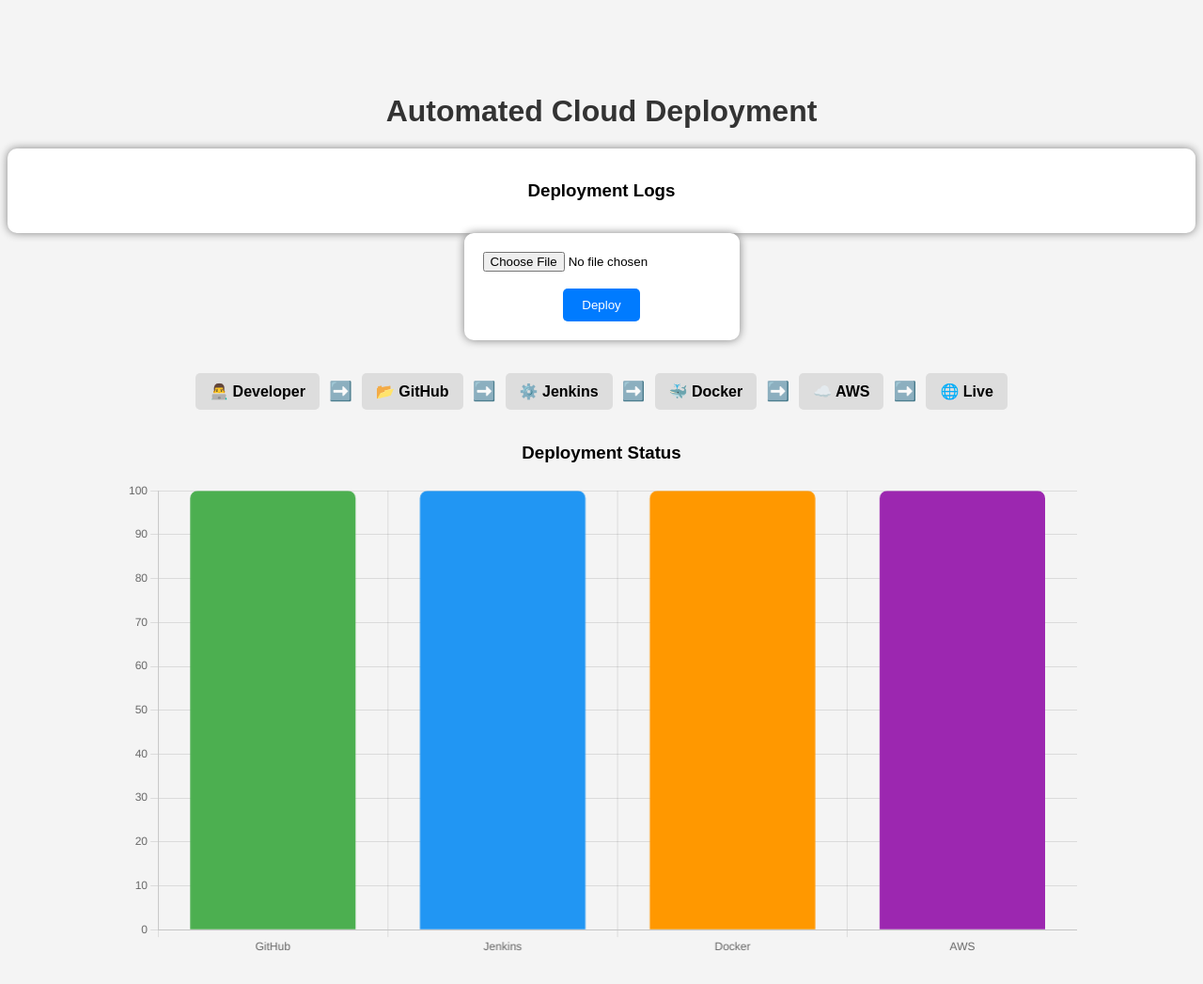
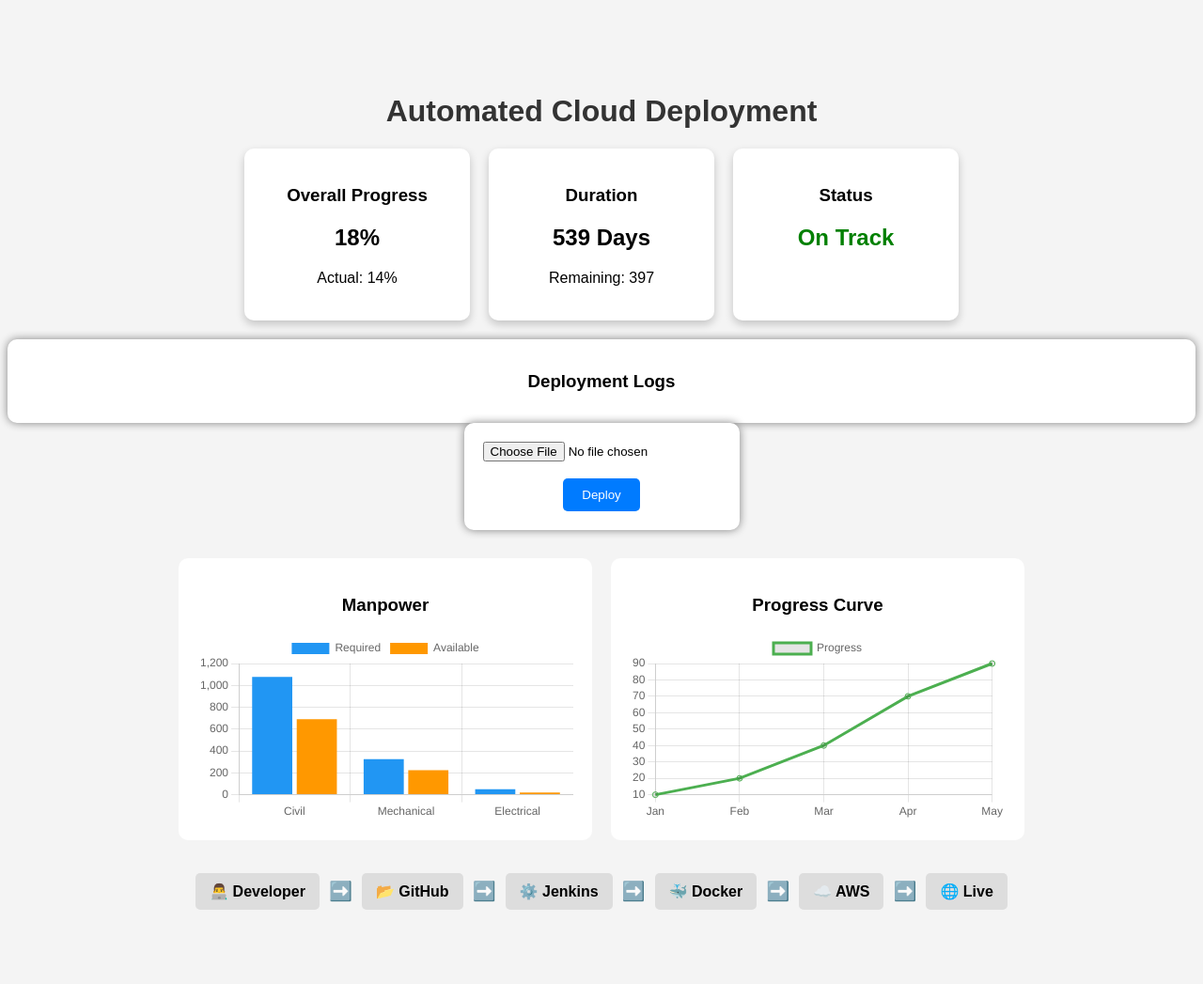
Before and after one commit to PunyaKP/cloud-deployment-system, a Flask app: page / in a window 1280 px wide. Shown: the whole page at 94% size. After the commit the page ends 968 px from the top, so only its background shows below. Run offline with Flask 3, Linux system fonts and the light colour scheme.

Commit message:
Auto deploy commit

```diff
--- a/templates/index.html
+++ b/templates/index.html
@@ -54,12 +54,60 @@
     background: #4CAF50;
     color: white;
 }
+.dashboard {
+    display: flex;
+    justify-content: center;
+    gap: 20px;
+    margin-top: 20px;
+}
+
+.box {
+    background: white;
+    padding: 20px;
+    border-radius: 10px;
+    width: 200px;
+    box-shadow: 0 4px 10px rgba(0,0,0,0.2);
+}
+
+.charts {
+    display: flex;
+    justify-content: center;
+    margin-top: 30px;
+    gap: 20px;
+}
+
+.chart-box {
+    background: white;
+    padding: 20px;
+    border-radius: 10px;
+    width: 400px;
+}
     </style>
 </head>
 <body>
 <div style="text-align:center; margin-top:50px;">
 
     <h1> Automated Cloud Deployment</h1>
+    <div class="dashboard">
+
+    <div class="box">
+        <h3>Overall Progress</h3>
+        <h2>18%</h2>
+        <p>Actual: 14%</p>
+    </div>
+
+    <div class="box">
+        <h3>Duration</h3>
+        <h2>539 Days</h2>
+        <p>Remaining: 397</p>
+    </div>
+
+    <div class="box">
+        <h3>Status</h3>
+        <h2 style="color:green;">On Track</h2>
+    </div>
+
+</div>
     <p style="color: green; font-weight: bold;">
     {{ message }}
 </p>
@@ -78,6 +126,19 @@
         <br><br>
         <button type="submit">Deploy</button>
     </form>
+    <div class="charts">
+
+    <div class="chart-box">
+        <h3>Manpower</h3>
+        <canvas id="barChart"></canvas>
+    </div>
+
+    <div class="chart-box">
+        <h3>Progress Curve</h3>
+        <canvas id="lineChart"></canvas>
+    </div>
+
+</div>
 
     <!-- Progress Bar -->
     <div id="progressContainer" style="display:none; margin-top:20px;">
@@ -108,12 +169,6 @@
         <div class="step" id="step6">🌐 Live</div>
     </div>
 </div>
-<div style="width:80%; margin:30px auto;">
-    <h3>Deployment Status</h3>
-    <canvas id="myChart"></canvas>
-</div>
-
-<!-- Chart.js -->
 <script src="https://cdn.jsdelivr.net/npm/chart.js"></script>
 
 <script>
@@ -150,37 +205,40 @@ function runPipeline() {
         setTimeout(runPipeline, 800);
     }
 }
-const ctx = document.getElementById('myChart');
-
-new Chart(ctx, {
-    type: 'bar',
+// BAR CHART
+new Chart(document.getElementById("barChart"), {
+    type: "bar",
     data: {
-        labels: ['GitHub', 'Jenkins', 'Docker', 'AWS'],
-        datasets: [{
-            label: 'Deployment Progress',
-            data: [100, 100, 100, 100],
-            backgroundColor: [
-                '#4CAF50',
-                '#2196F3',
-                '#FF9800',
-                '#9C27B0'
-            ],
-            borderRadius: 8
-        }]
-    },
-    options: {
-        responsive: true,
-        plugins: {
-            legend: { display: false }
-        },
-        scales: {
-            y: {
-                beginAtZero: true,
-                max: 100
+        labels: ["Civil", "Mechanical", "Electrical"],
+        datasets: [
+            {
+                label: "Required",
+                data: [1078, 325, 50],
+                backgroundColor: "#2196F3"
+            },
+            {
+                label: "Available",
+                data: [690, 225, 20],
+                backgroundColor: "#FF9800"
             }
-        }
+        ]
     }
 });
+
+// LINE CHART
+new Chart(document.getElementById("lineChart"), {
+    type: "line",
+    data: {
+        labels: ["Jan", "Feb", "Mar", "Apr", "May"],
+        datasets: [{
+            label: "Progress",
+            data: [10, 20, 40, 70, 90],
+            borderColor: "#4CAF50",
+            fill: false
+        }]
+    }
+});
+
 </script>
 
 </body>
```
